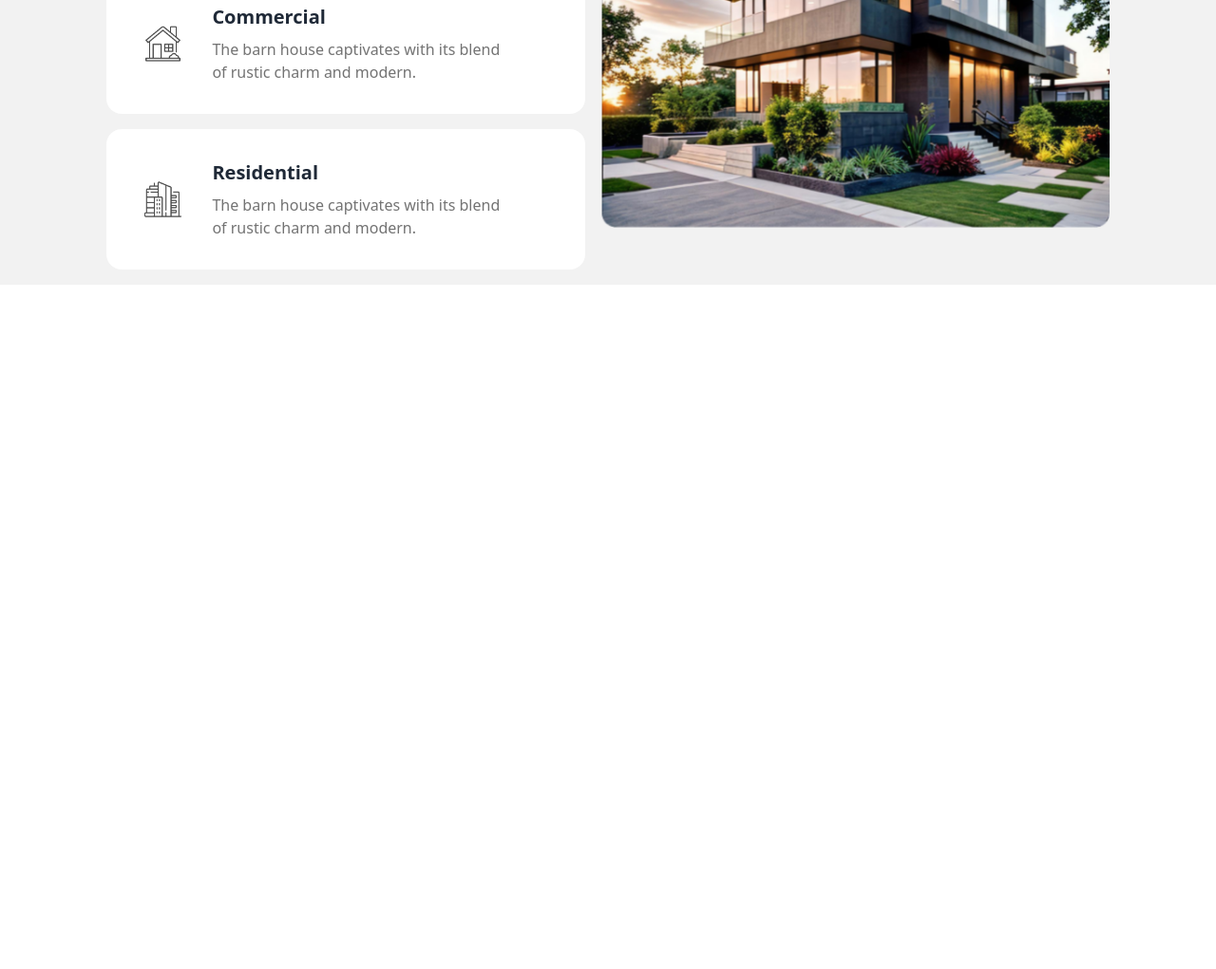
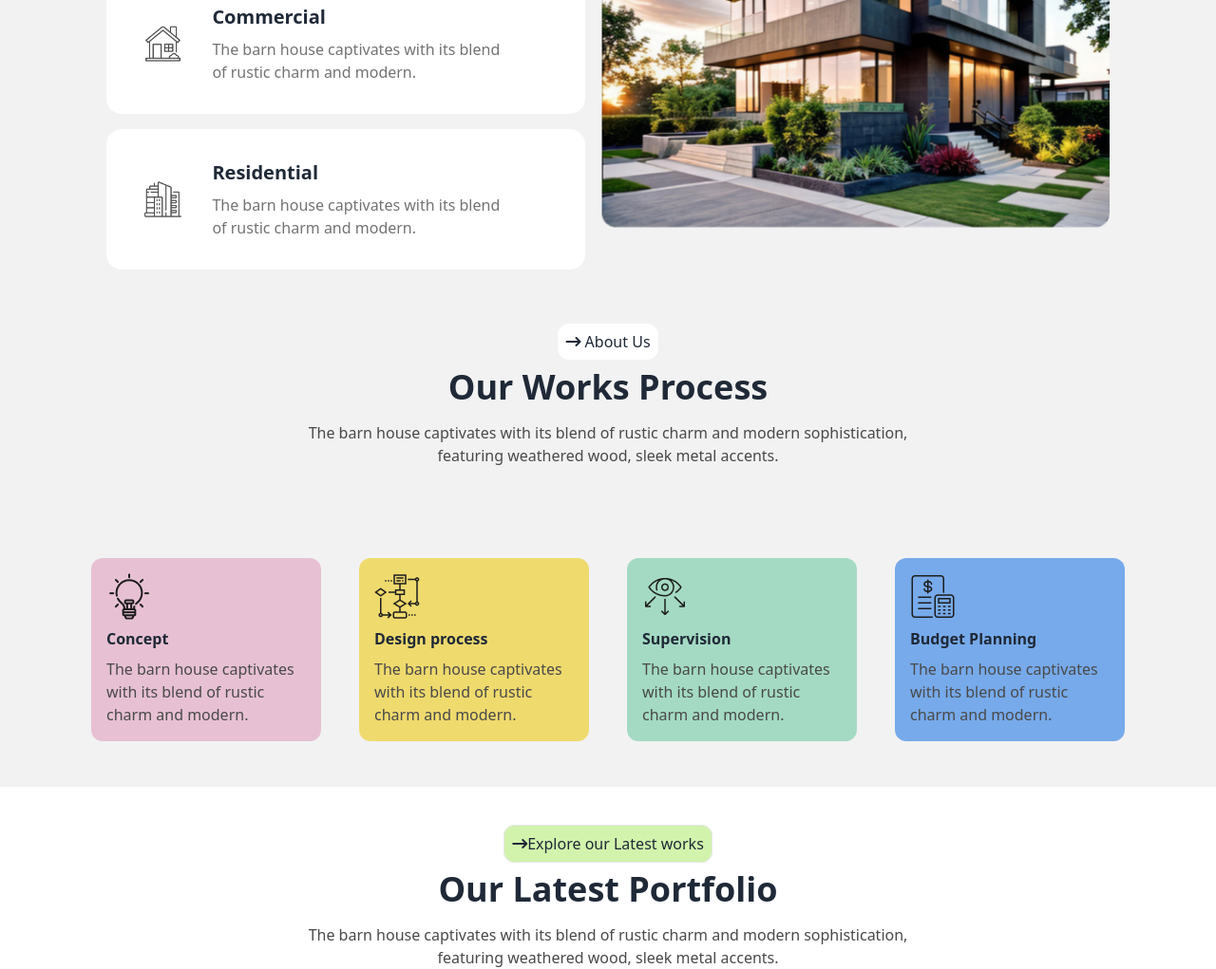
Before and after one commit to shahriarnaiem-rafi/BuildCrafted, a plain HTML site: page index.html in a window 1280 px wide. Shown: the part 1098-2119 px from the top of the page at 95% size. Before the commit the page ends 1398 px from the top, so only its background shows below. Drawn offline with nearby package versions, Linux system fonts and the light colour scheme.

Commit message:
work process section complete

```diff
--- a/index.html
+++ b/index.html
@@ -155,9 +155,71 @@
 
       <!-- work process -->
 
-      <section>
+      <section class="bg-base-200  mx-auto lg:px-24 px-8 "><br><br>
+        <div class="text-center">
+          <a class="bg-white p-2 rounded-xl  " href=""><i class="fa-solid fa-arrow-right-long"></i> About Us</a>
+
+          <h4 class="font-bold text-4xl mt-4">Our Works Process</h4>
+          <p class="text-color-secondary mt-4">The barn house captivates with its blend of rustic charm and modern sophistication, <br>featuring weathered wood, sleek metal accents.</p>
+        </div>
+
+        <!-- work process cards -->
+        <div class="flex flex-col lg:flex-row mt-24 gap-10 ">
+          <!-- 1 card -->
+            <div class="bg-[#E7C1D3] p-4 rounded-xl ">
+              <img src="./assets/concept.png" alt="">
+              </img>
+              <h4 class="font-bold mt-2">Concept
+              </h4>
+              <p class="text-color-secondary  mt-2">The barn house captivates with its blend of rustic charm and modern.</p>
+            </div>
+          <!-- 2 -->
+
+            <div class="bg-[#EFDA6E] p-4 rounded-xl">
+              <img src="./assets/flow-chart.png" alt="">
+              </img>
+              <h4 class="font-bold mt-2">Design process
+              </h4>
+              <p class="text-color-secondary mt-2">The barn house captivates with its blend of rustic charm and modern.</p>
+            </div>
+            <!-- 3 -->
+              <div class="bg-[#A4DAC3] p-4 rounded-xl">
+                <img src="./assets/vision.png" alt="">
+                </img>
+                <h4 class="font-bold mt-2">Supervision
+                </h4>
+                <p class="text-color-secondary mt-2">The barn house captivates with its blend of rustic charm and modern.</p>
+              </div>
+             <!-- 4 -->
+                <div class="bg-[#77AAEA] p-4 rounded-xl">
+                  <img src="./assets/budget-planning.png" alt="">
+                  </img>
+                  <h4 class="font-bold mt-2">Budget Planning
+                  </h4>
+                  <p class="text-color-secondary mt-2">The barn house captivates with its blend of rustic charm and modern.</p>
+                </div>
+
+        </div><br><br>
 
       </section>
+
+
+      <section class="  mx-auto lg:px-24 px-8 "><br><br>
+        <div class="text-center">
+
+          <a class=" bg-[#D2F3AC] p-2 rounded-xl border  " href=""><i class="fa-solid fa-arrow-right-long"></i>Explore our Latest works</a>
+
+
+          <h4 class="font-bold text-4xl mt-4">Our Latest Portfolio</h4>
+          <p class="text-color-secondary mt-4">The barn house captivates with its blend of rustic charm and modern sophistication, <br>featuring weathered wood, sleek metal accents.</p>
+        </div>
+
+
+
+
+      </section>
+
+
 
 
 
```
